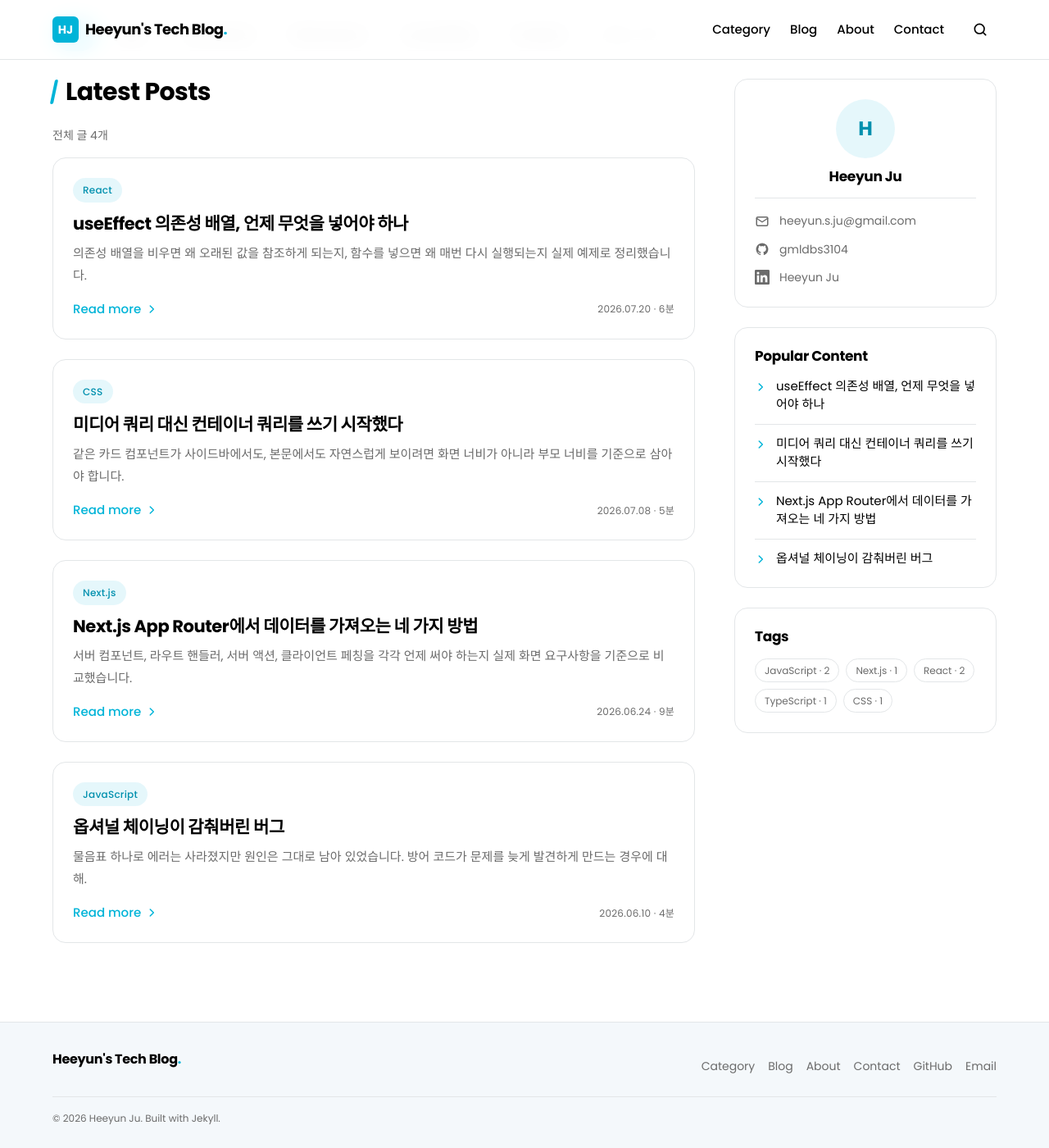
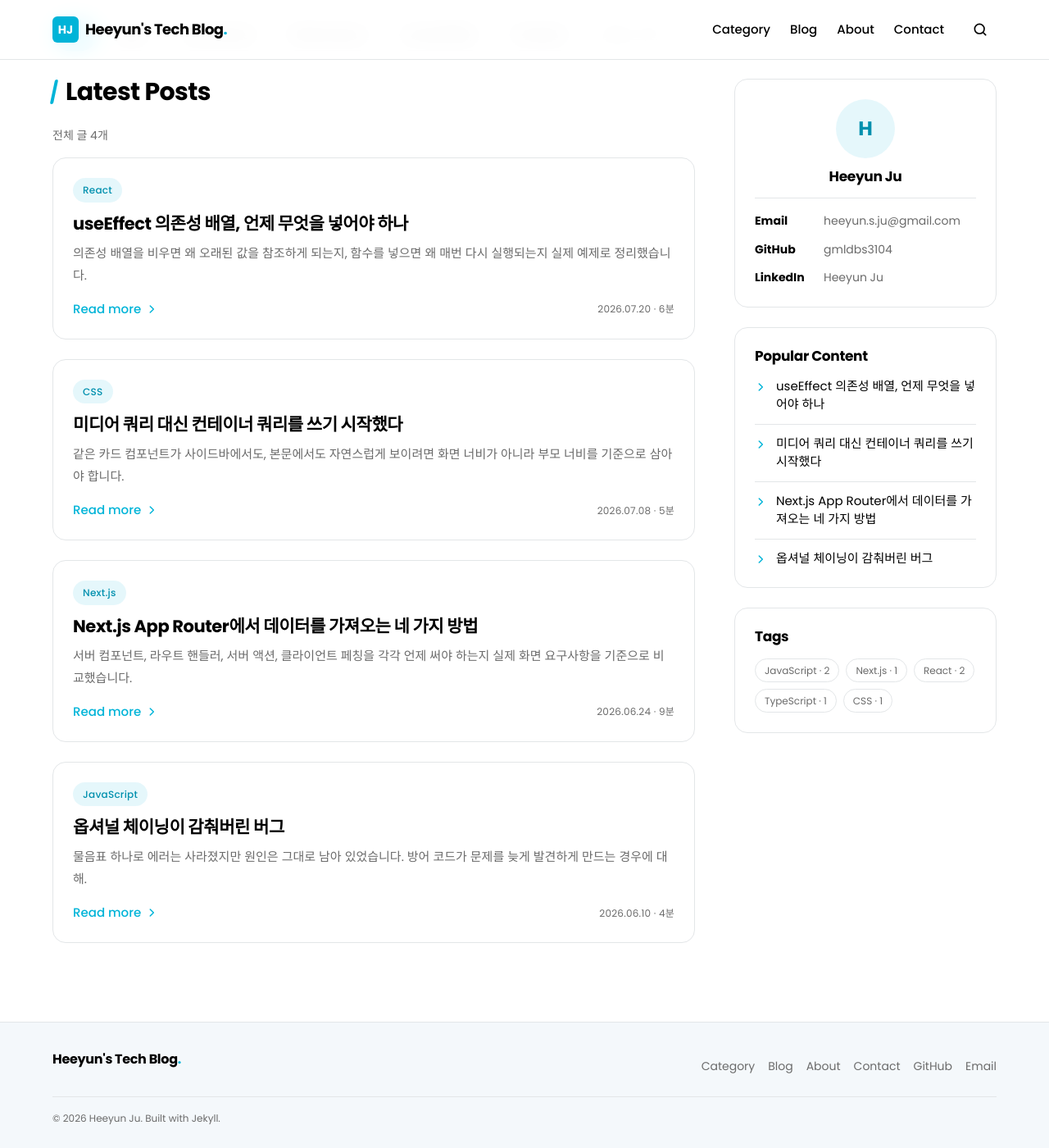
Before and after one commit to gmldbs3104/gmldbs3104.github.io, a Jekyll site: the page built from index.html, in a window 1280 px wide and 1400 px high, scrolled down 358 px. Shown: the whole window at 82% size. Built offline with Jekyll 4.4.1, drawn with Linux system fonts in a browser that asks for light colours; some web fonts are replaced.

Commit message:
Show sidebar contact links as text only

```diff
--- a/_includes/icon.html
+++ b/_includes/icon.html
@@ -45,9 +45,4 @@
   <path d="M21 12.8A9 9 0 1111.2 3a7 7 0 009.8 9.8z"/>
 </svg>
 
-{%- when "linkedin" -%}
-<svg viewBox="0 0 24 24" fill="currentColor" aria-hidden="true">
-  <path d="M20.45 20.45h-3.56v-5.57c0-1.33-.02-3.04-1.85-3.04-1.85 0-2.14 1.45-2.14 2.94v5.67H9.35V9h3.41v1.56h.05c.48-.9 1.64-1.85 3.37-1.85 3.6 0 4.27 2.37 4.27 5.46v6.28zM5.34 7.43a2.06 2.06 0 110-4.13 2.06 2.06 0 010 4.13zM7.12 20.45H3.56V9h3.56v11.45zM22.22 0H1.77C.79 0 0 .77 0 1.73v20.54C0 23.23.79 24 1.77 24h20.45c.98 0 1.78-.77 1.78-1.73V1.73C24 .77 23.2 0 22.22 0z"/>
-</svg>
-
 {%- endcase -%}
--- a/_includes/sidebar.html
+++ b/_includes/sidebar.html
@@ -22,26 +22,20 @@
     <ul class="profile-links">
       {%- if site.author.email %}
       <li>
-        <a href="mailto:{{ site.author.email }}">
-          {% include icon.html name="mail" %}
-          <span>{{ site.author.email }}</span>
-        </a>
+        <span class="profile-link-label">Email</span>
+        <a href="mailto:{{ site.author.email }}">{{ site.author.email }}</a>
       </li>
       {%- endif %}
       {%- if site.social.github %}
       <li>
-        <a href="https://github.com/{{ site.social.github }}" rel="me noopener">
-          {% include icon.html name="github" %}
-          <span>{{ site.social.github }}</span>
-        </a>
+        <span class="profile-link-label">GitHub</span>
+        <a href="https://github.com/{{ site.social.github }}" rel="me noopener">{{ site.social.github }}</a>
       </li>
       {%- endif %}
       {%- if site.social.linkedin %}
       <li>
-        <a href="https://www.linkedin.com/in/{{ site.social.linkedin }}/" rel="me noopener">
-          {% include icon.html name="linkedin" %}
-          <span>{{ site.author.name }}</span>
-        </a>
+        <span class="profile-link-label">LinkedIn</span>
+        <a href="https://www.linkedin.com/in/{{ site.social.linkedin }}/" rel="me noopener">{{ site.author.name }}</a>
       </li>
       {%- endif %}
     </ul>
--- a/assets/css/main.css
+++ b/assets/css/main.css
@@ -683,16 +683,21 @@ code, pre { font-family: var(--font-mono); font-size: 0.9em; }
   gap: var(--sp-3);
   text-align: left;
 }
-.profile-links a {
+.profile-links li {
   display: flex;
-  align-items: center;
   gap: var(--sp-3);
-  color: var(--color-text-muted);
   font-size: var(--fs-sm);
 }
+.profile-link-label {
+  flex: 0 0 4.5rem;
+  font-weight: 600;
+}
+.profile-links a {
+  min-width: 0;
+  overflow-wrap: anywhere;
+  color: var(--color-text-muted);
+}
 .profile-links a:hover { color: var(--color-primary); }
-.profile-links svg { width: 18px; height: 18px; flex-shrink: 0; }
-.profile-links span { min-width: 0; overflow-wrap: anywhere; }
 
 /* ==============================================================
    9. 포스트 상세 / 일반 페이지
```
Also changed, not shown: other parts of _includes/icon.html (+1 -1 lines).
